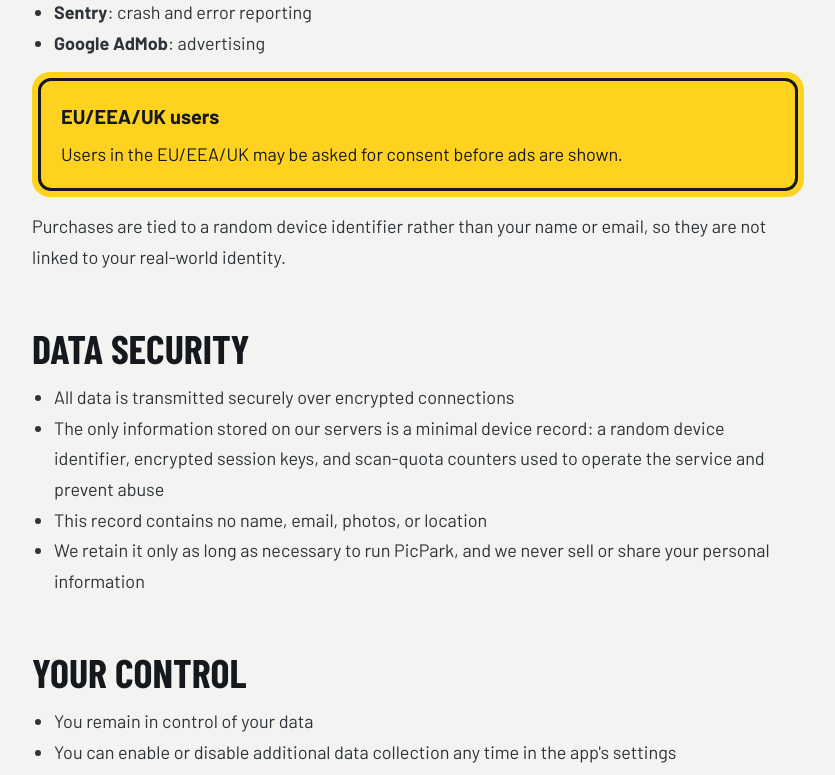
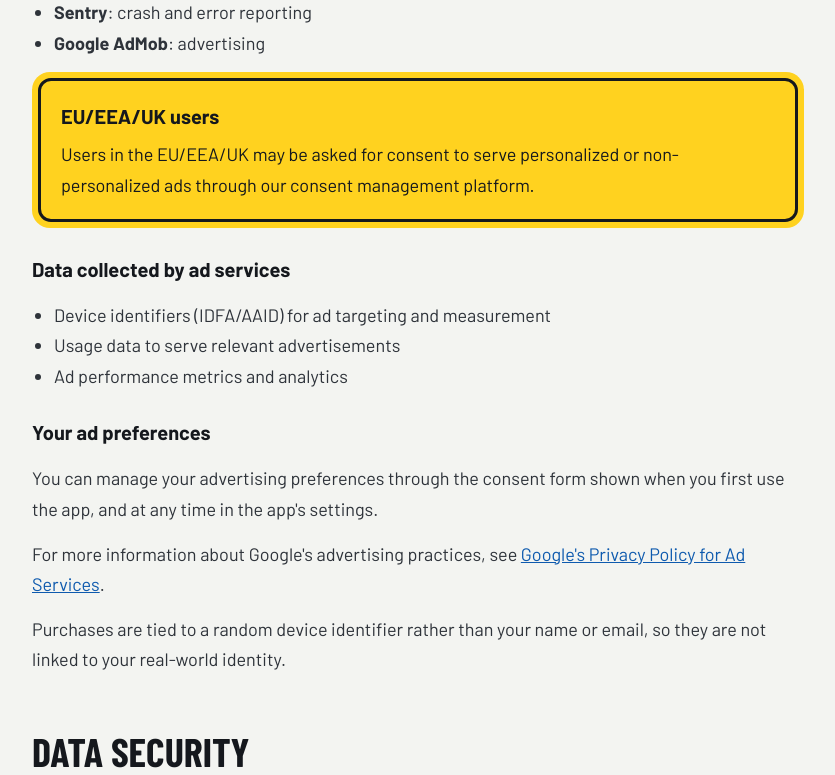
Before and after one commit to Rasmus257/PicPark-Website, a SvelteKit app: page /privacy in a window 1280 px wide. Shown: the part 2960-3735 px from the top of the page, without its empty margins (222-1057 px from the left). Built offline with nearby package versions, Linux system fonts and the light colour scheme; a web font is replaced by a local one.

Commit message:
Keep the AdMob ad-identifier disclosure the June policy had dropped, since the app still serves ads

```diff
--- a/src/hooks.server.js
+++ b/src/hooks.server.js
@@ -1,5 +1,5 @@
-// Security headers on every SSR response. GA is bootstrapped inline in app.html and fonts
-// come from Google Fonts, hence 'unsafe-inline' and the Google origins.
+// Security headers on every SSR response. 'unsafe-inline' covers SvelteKit's hydration script,
+// the inline GA bootstrap in app.html and inline style attributes; GA and Google Fonts need their origins.
 const csp = [
   "default-src 'self'",
   "img-src 'self' data: https:",
--- a/src/routes/privacy/+page.svelte
+++ b/src/routes/privacy/+page.svelte
@@ -76,7 +76,7 @@
         <li>Are processed transiently to generate your result, then discarded (not stored on our servers)</li>
         <li>Are not used to train AI models</li>
         <li>Are not linked to your identity or location</li>
-        <li>Are never sold, shared, or used for advertising</li>
+        <li>Are never sold, or shared or used for advertising</li>
       </ul>
       <p>The resulting analysis is saved only in your device's local history.</p>
       <h3>Location</h3>
@@ -125,9 +125,22 @@
       <div class="notice">
         <div>
           <h3>EU/EEA/UK users</h3>
-          <p>Users in the EU/EEA/UK may be asked for consent before ads are shown.</p>
+          <p>Users in the EU/EEA/UK may be asked for consent to serve personalized or non-personalized ads through our consent management platform.</p>
         </div>
       </div>
+      <h3>Data collected by ad services</h3>
+      <ul>
+        <li>Device identifiers (IDFA/AAID) for ad targeting and measurement</li>
+        <li>Usage data to serve relevant advertisements</li>
+        <li>Ad performance metrics and analytics</li>
+      </ul>
+      <h3>Your ad preferences</h3>
+      <p>You can manage your advertising preferences through the consent form shown when you first use the app, and at any time in the app's settings.</p>
+      <p>
+        For more information about Google's advertising practices, see <a href="https://policies.google.com/technologies/ads" target="_blank" rel="noopener noreferrer"
+          >Google's Privacy Policy for Ad Services</a
+        >.
+      </p>
       <p>Purchases are tied to a random device identifier rather than your name or email, so they are not linked to your real-world identity.</p>
     </section>
 
```
Also changed, not shown: static/llms-full.txt.
